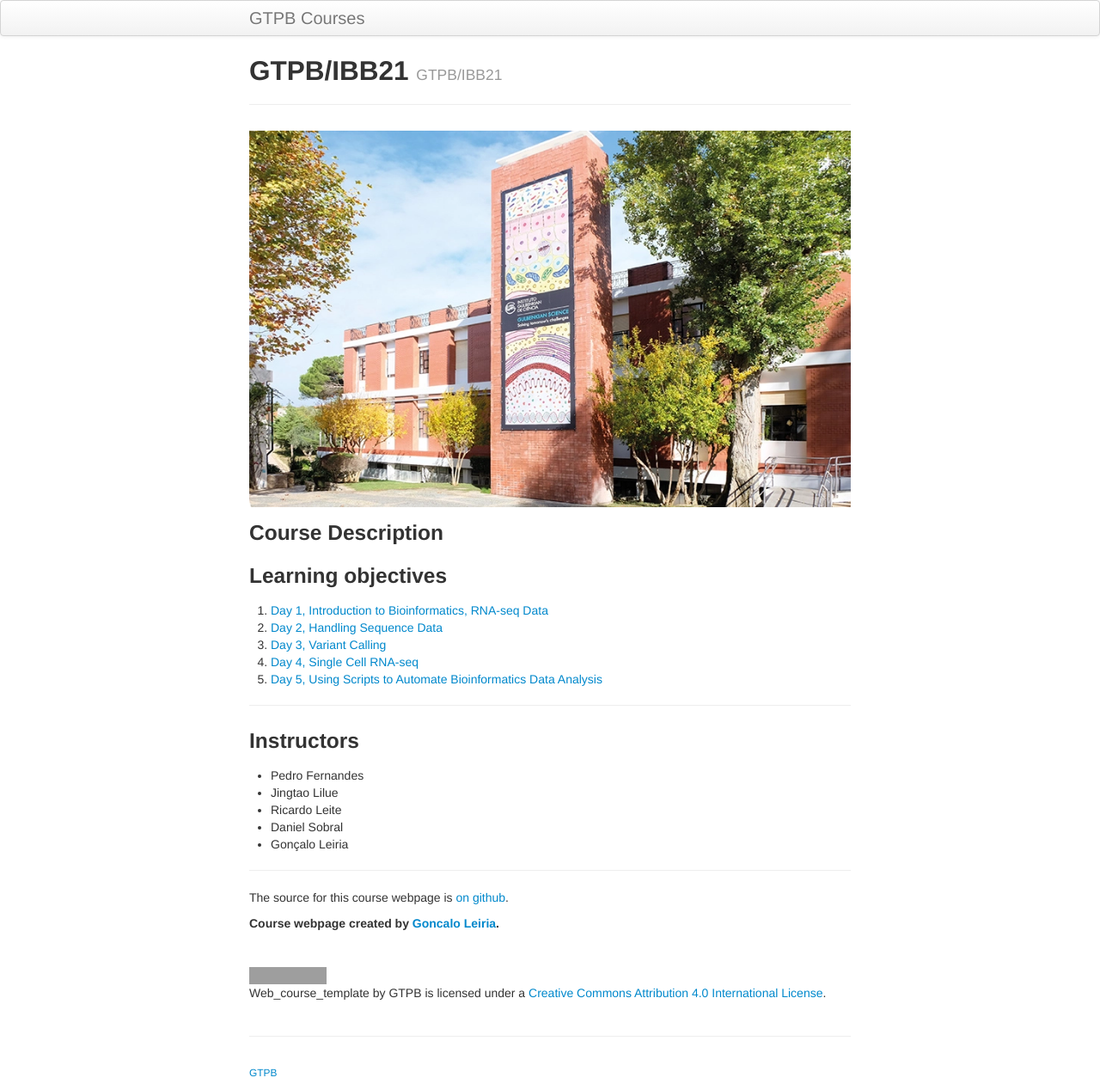
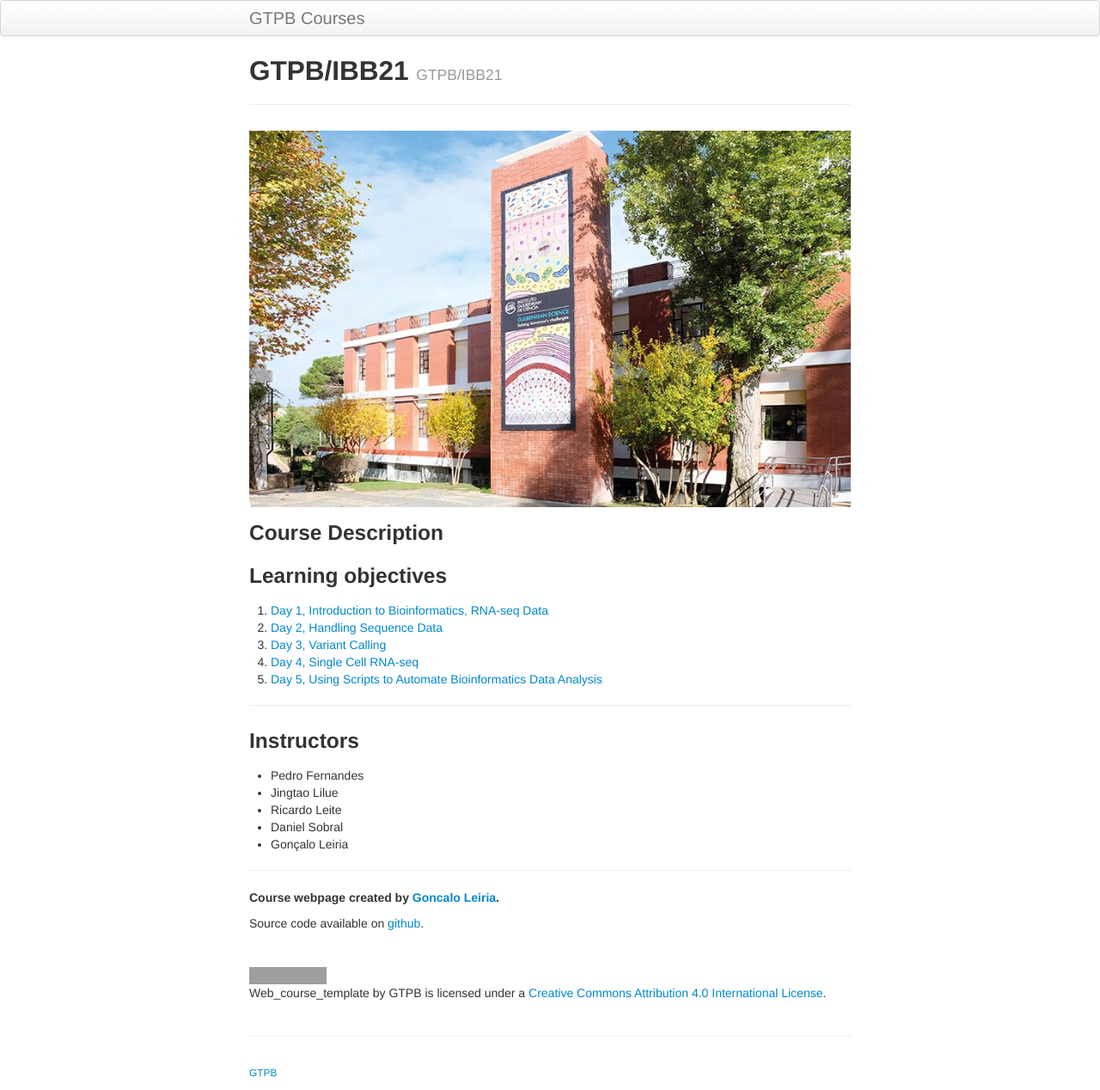
Before and after one commit to GTPB/IBB21, a Jekyll site: the page built from index.md, in a window 1280 px wide. Shown: the whole page at 86% size. Built offline with Jekyll 4.4.1, drawn with Linux system fonts in a browser that asks for light colours; grey boxes are pictures that could not be loaded.

Commit message:
added twitter link2

```diff
--- a/index.md
+++ b/index.md
@@ -72,9 +72,9 @@ schemadotorg:
 
 ---
 
-The source for this course webpage is [on github](https://github.com/GTPB/Web_course_template).
+**Course webpage created by [Goncalo Leiria](https://twitter.com/GndLeiria).**
 
-**Course webpage created by [Goncalo Leiria](https://twitter.com/GndLeiria).**
+Source code available on [github](https://github.com/GTPB/Web_course_template).
 
 <br/>
 
```
